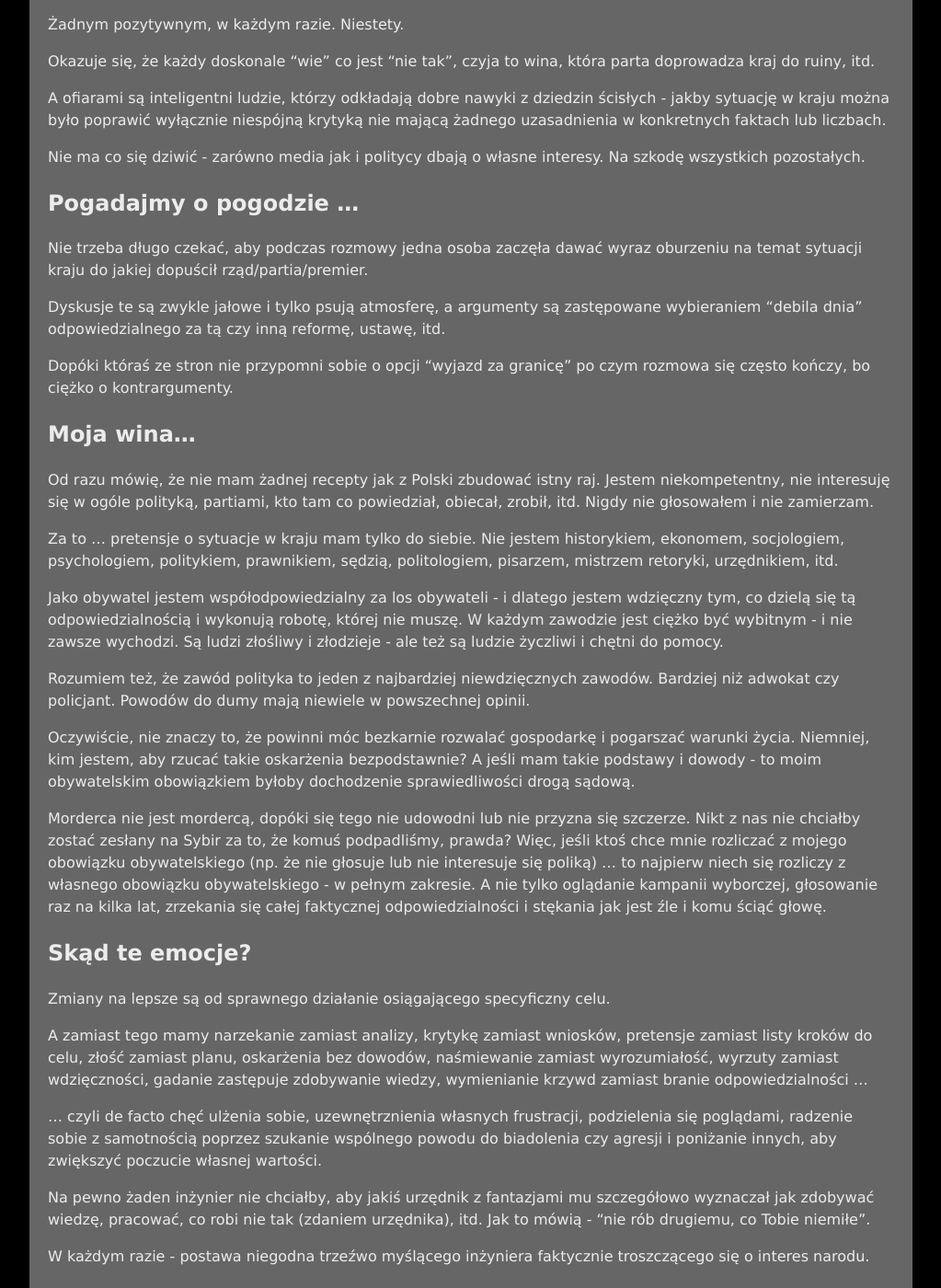
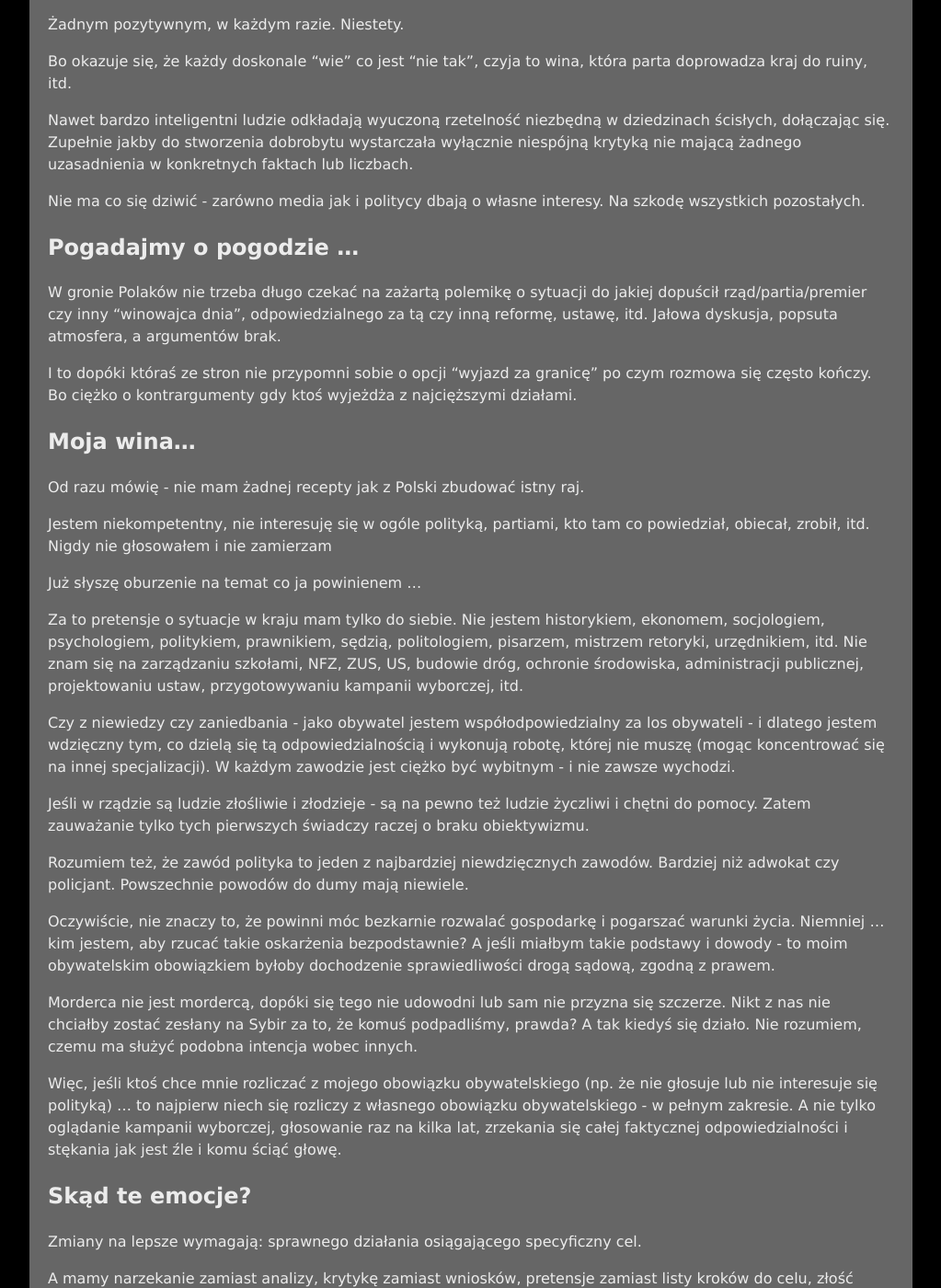
Before and after one commit to e2/cezarybaginski.pl, a Jekyll site: the page built from _posts/2013-04-07-ratowanie-kraju.md, in a window 1280 px wide and 1400 px high, scrolled down 385 px. Shown: the whole window at 92% size, without its empty margins (128-1151 px from the left). Built offline with Jekyll 4.4.1, drawn with Linux system fonts in a browser that asks for light colours; some of the changed text lies outside the part shown.

Commit message:
cleanup the text

```diff
--- a/_posts/2013-04-07-ratowanie-kraju.md
+++ b/_posts/2013-04-07-ratowanie-kraju.md
@@ -10,112 +10,124 @@ Polityka naszego kraju zawsze wywołuje burzę emocji i powódź opinii. Zwykle
 
 Żadnym pozytywnym, w każdym razie. Niestety.
 
-Okazuje się, że każdy doskonale "wie" co jest "nie tak", czyja to wina, która parta doprowadza kraj do ruiny, itd.
+Bo okazuje się, że każdy doskonale "wie" co jest "nie tak", czyja to wina, która parta doprowadza kraj do ruiny, itd.
 
-A ofiarami są inteligentni ludzie, którzy odkładają dobre nawyki z dziedzin ścisłych - jakby sytuację w kraju można było poprawić wyłącznie niespójną krytyką nie mającą żadnego uzasadnienia w konkretnych faktach lub liczbach.
+Nawet bardzo inteligentni ludzie odkładają wyuczoną rzetelność niezbędną w dziedzinach ścisłych, dołączając się. Zupełnie jakby do stworzenia dobrobytu wystarczała wyłącznie niespójną krytyką nie mającą żadnego uzasadnienia w konkretnych faktach lub liczbach.
 
 Nie ma co się dziwić - zarówno media jak i politycy dbają o własne interesy. Na szkodę wszystkich pozostałych.
 
 ## Pogadajmy o pogodzie ...
 
-Nie trzeba długo czekać, aby podczas rozmowy jedna osoba zaczęła dawać wyraz oburzeniu na temat sytuacji kraju do jakiej dopuścił rząd/partia/premier.
+W gronie Polaków nie trzeba długo czekać na zażartą polemikę o sytuacji do jakiej dopuścił rząd/partia/premier czy inny "winowajca dnia", odpowiedzialnego za tą czy inną reformę, ustawę, itd. Jałowa dyskusja, popsuta atmosfera, a argumentów brak.
 
-Dyskusje te są zwykle jałowe i tylko psują atmosferę, a argumenty są zastępowane wybieraniem "debila dnia" odpowiedzialnego za tą czy inną reformę, ustawę, itd.
-
-Dopóki któraś ze stron nie przypomni sobie o opcji "wyjazd za granicę" po czym rozmowa się często kończy, bo ciężko o kontrargumenty.
+I to dopóki któraś ze stron nie przypomni sobie o opcji "wyjazd za granicę" po czym rozmowa się często kończy. Bo ciężko o kontrargumenty gdy ktoś wyjeżdża z najcięższymi działami.
 
 
 ## Moja wina...
 
-Od razu mówię, że nie mam żadnej recepty jak z Polski zbudować istny raj. Jestem niekompetentny, nie interesuję się w ogóle polityką, partiami, kto tam co powiedział, obiecał, zrobił, itd. Nigdy nie głosowałem i nie zamierzam.
+Od razu mówię - nie mam żadnej recepty jak z Polski zbudować istny raj.
 
-Za to ...  pretensje o sytuacje w kraju mam tylko do siebie. Nie jestem historykiem, ekonomem, socjologiem, psychologiem, politykiem, prawnikiem, sędzią, politologiem, pisarzem, mistrzem retoryki, urzędnikiem, itd.
+Jestem niekompetentny, nie interesuję się w ogóle polityką, partiami, kto tam co powiedział, obiecał, zrobił, itd. Nigdy nie głosowałem i nie zamierzam
 
-Jako obywatel jestem współodpowiedzialny za los obywateli - i dlatego jestem wdzięczny tym, co dzielą się tą odpowiedzialnością i wykonują robotę, której nie muszę. W każdym zawodzie jest ciężko być wybitnym - i nie zawsze wychodzi. Są ludzi złośliwy i złodzieje - ale też są ludzie życzliwi i chętni do pomocy.
+Już słyszę oburzenie na temat co ja powinienem ...
 
-Rozumiem też, że zawód polityka to jeden z najbardziej niewdzięcznych zawodów. Bardziej niż adwokat czy policjant. Powodów do dumy mają niewiele w powszechnej opinii.
+Za to pretensje o sytuacje w kraju mam tylko do siebie. Nie jestem historykiem, ekonomem, socjologiem, psychologiem, politykiem, prawnikiem, sędzią, politologiem, pisarzem, mistrzem retoryki, urzędnikiem, itd. Nie znam się na zarządzaniu szkołami, NFZ, ZUS, US, budowie dróg, ochronie środowiska, administracji publicznej, projektowaniu ustaw, przygotowywaniu kampanii wyborczej, itd.
 
-Oczywiście, nie znaczy to, że powinni móc bezkarnie rozwalać gospodarkę i pogarszać warunki życia. Niemniej, kim jestem, aby rzucać takie oskarżenia bezpodstawnie? A jeśli mam takie podstawy i dowody - to moim obywatelskim obowiązkiem byłoby dochodzenie sprawiedliwości drogą sądową.
+Czy z niewiedzy czy zaniedbania - jako obywatel jestem współodpowiedzialny za los obywateli - i dlatego jestem wdzięczny tym, co dzielą się tą odpowiedzialnością i wykonują robotę, której nie muszę (mogąc koncentrować się na innej specjalizacji). W każdym zawodzie jest ciężko być wybitnym - i nie zawsze wychodzi.
 
-Morderca nie jest mordercą, dopóki się tego nie udowodni lub nie przyzna się szczerze. Nikt z nas nie chciałby zostać zesłany na Sybir za to, że komuś podpadliśmy, prawda? Więc, jeśli ktoś chce mnie rozliczać z mojego obowiązku obywatelskiego (np. że nie głosuje lub nie interesuje się poliką) ... to najpierw niech się rozliczy z własnego obowiązku obywatelskiego - w pełnym zakresie. A nie tylko oglądanie kampanii wyborczej, głosowanie raz na kilka lat, zrzekania się całej faktycznej odpowiedzialności i stękania jak jest źle i komu ściąć głowę.
+Jeśli w rządzie są ludzie złośliwie i złodzieje - są na pewno też ludzie życzliwi i chętni do pomocy. Zatem zauważanie tylko tych pierwszych świadczy raczej o braku obiektywizmu.
+
+Rozumiem też, że zawód polityka to jeden z najbardziej niewdzięcznych zawodów. Bardziej niż adwokat czy policjant. Powszechnie powodów do dumy mają niewiele.
+
+Oczywiście, nie znaczy to, że powinni móc bezkarnie rozwalać gospodarkę i pogarszać warunki życia. Niemniej ... kim jestem, aby rzucać takie oskarżenia bezpodstawnie? A jeśli miałbym takie podstawy i dowody - to moim obywatelskim obowiązkiem byłoby dochodzenie sprawiedliwości drogą sądową, zgodną z prawem.
+
+Morderca nie jest mordercą, dopóki się tego nie udowodni lub sam nie przyzna się szczerze. Nikt z nas nie chciałby zostać zesłany na Sybir za to, że komuś podpadliśmy, prawda? A tak kiedyś się działo. Nie rozumiem, czemu ma służyć podobna intencja wobec innych.
+
+Więc, jeśli ktoś chce mnie rozliczać z mojego obowiązku obywatelskiego (np. że nie głosuje lub nie interesuje się polityką) ... to najpierw niech się rozliczy z własnego obowiązku obywatelskiego - w pełnym zakresie. A nie tylko oglądanie kampanii wyborczej, głosowanie raz na kilka lat, zrzekania się całej faktycznej odpowiedzialności i stękania jak jest źle i komu ściąć głowę.
 
 
 ## Skąd te emocje?
 
-Zmiany na lepsze są od sprawnego działanie osiągającego specyficzny celu.
+Zmiany na lepsze wymagają: sprawnego działania osiągającego specyficzny cel.
 
-A zamiast tego mamy narzekanie zamiast analizy, krytykę zamiast wniosków, pretensje zamiast listy kroków do celu, złość zamiast planu, oskarżenia bez dowodów, naśmiewanie zamiast wyrozumiałość, wyrzuty zamiast wdzięczności, gadanie zastępuje zdobywanie wiedzy, wymienianie krzywd zamiast branie odpowiedzialności ...
+A mamy narzekanie zamiast analizy, krytykę zamiast wniosków, pretensje zamiast listy kroków do celu, złość zamiast planu, oskarżenia bez dowodów, naśmiewanie zamiast wyrozumiałość, wyrzuty zamiast wdzięczności, gadanie zastępuje zdobywanie wiedzy, wymienianie krzywd zamiast branie odpowiedzialności ...
 
-... czyli de facto chęć ulżenia sobie, uzewnętrznienia własnych frustracji, podzielenia się poglądami, radzenie sobie z samotnością poprzez szukanie wspólnego powodu do biadolenia czy agresji i poniżanie innych, aby zwiększyć poczucie własnej wartości.
+... czyli de facto chęć ulżenia sobie, uzewnętrznienia własnych frustracji, podzielenia się poglądami, radzenie sobie z samotnością poprzez szukanie wspólnego powodu do biadolenia czy agresji i poniżanie innych, aby zwiększyć poczucie własnej wartości. Rozumiem te potrzeby, choć ani nie pochwalam, ani nie rozumiem czemu je przykrywać udawaną troską o społeczeństwo.
 
 Na pewno żaden inżynier nie chciałby, aby jakiś urzędnik z fantazjami mu szczegółowo wyznaczał jak zdobywać wiedzę, pracować, co robi nie tak (zdaniem urzędnika), itd. Jak to mówią - "nie rób drugiemu, co Tobie niemiłe".
 
-W każdym razie - postawa niegodna trzeźwo myślącego inżyniera faktycznie troszczącego się o interes narodu.
+W każdym razie - postawa niegodna trzeźwo myślącego inżyniera faktycznie troszczącego się o interes narodu. A przynajmniej trzeba się dobrze znać.
+
 
 ## Straciliśmy głowy
 
 A jak do tego doszło, że myślenie analityczne zostało zastąpione powszechnie powtarzanym bełkotem?
 
-Media i polityka.
+Proste: media i polityka.
 
-Media - bo szukają sensacji. Z dwóch milionów potrafią zrobić skandal, natomiast nieproporcjonalna utrata dziesiątek MILIARDÓW to słaby temat na artykuł. Powoduje to dwie rzeczy - ludzie tracą poczucie proporcji (np. narzekają na drobne podatki gminne) i koncentrują się na sensacyjnych ... pierdołach.
+Media - bo szukają sensacji. Z utraconych dwóch milionów złotych potrafią zrobić skandal, natomiast nieproporcjonalna utrata dziesiątek MILIARDÓW to słaby temat na artykuł. Powoduje to dwie rzeczy - ludzie tracą poczucie proporcji (np. narzekają na drobne podatki gminne) i koncentrują się na sensacyjnych ... pierdołach.
 
-Polityka - mało osób rozumie na czym to polega. Proponuję zajrzeć chociażby do [Wikipedii](http://pl.wikipedia.org/wiki/Polityka). Polityka nie jest od tego, aby rozwiązać problemy gospodarcze, tylko ... jest to sztuka bycia wybieranym! A jak to działa? Proste - politycy i partie mówią to, co się ludziom podoba - czy w to wierzą, czy robią inaczej, czy nie - to nieistotne.
+A polityka? Mało kto rozumie na czym to polega. Proponuję zajrzeć chociażby do [Wikipedii](http://pl.wikipedia.org/wiki/Polityka). Polityka nie jest od tego, aby stawiać czoło wyzwaniom gospodarczym, tylko ... jest to sztuka bycia wybieranym! A jak to działa? Proste - politycy i partie mówią to, co się ludziom podoba - czy w to wierzą, czy robią inaczej, czy nie - to nieistotne.
 
-Polityka powoduje, że ludzie koncentrują się kto co mówi (co zależy tylko od tego, co może przyciągnąć więcej wyborców) zamiast co można zrobić w kraju.
+Polityka powoduje, że ludzie koncentrują się na tym kto co mówi (co zależy tylko od tego, co może przyciągnąć więcej wyborców) zamiast co faktycznie można zrobić w kraju bez rozwalenia czegoś w innym miejscu.
 
-Może to kubeł zimnej wody, ale ... media są od tego, aby zarabiać na reklamach przy tematach szokujących i pobudzających ludzi emocjonalnie. A politycy, aby reprezentować i obrabiać opinie ludzi ... a nie, żeby w kraju było dobrze.
+Może to kubeł zimnej wody, ale ... media są od tego, aby zarabiać na reklamach przy tematach szokujących i pobudzających ludzi emocjonalnie. A politycy - od tego aby reprezentować i obrabiać opinie ludzi ... a nie, żeby w kraju było "dobrze".
 
 To OBYWATELE odpowiadają za gospodarkę i dobrobyt. A z definicji ROLĄ polityków jest mówić co tylko się da, aby zdobyć i utrzymać pozycję polityczną.
 
 Media i polityka to kolorowa karuzela kręcąca się wokół własnej osi - na której kręci się większość obywateli, myśląc że cała rzeczywistość się tak kręci. I stąd cały ten niekonkretny bełkot nawet u wybitnych intelektualistów - dali się wciągnąć jak widzowie w teatrzyk.
 
-Taka ich po prostu funkcja.
+Taka po prostu funkcja tych dwóch opiniotwórzych źródeł nieistotnych informacji.
 
-Dlatego zupełnie mnie nie interesują media, które nie zastępują DANYCH, tak jak polityka nie zastępuje EKONOMII I ODPOWIEDZIALNOŚCI OBYWATELSKIEJ.
-
-Co niestety się stało na szeroką skalę. Matrix.
+Dlatego zupełnie mnie nie interesują media, które nie zastępują DANYCH, tak jak polityka nie zastępuje EKONOMII I ODPOWIEDZIALNOŚCI OBYWATELSKIEJ - co niestety się stało na szeroką skalę. Matrix.
 
 
 ## Czego więc brakuje aby coś zdziałać?
 
-Ano właśnie. Tego, co przy zadaniu tekstowym. Dane, szukane, rozwiązanie. Albo plan, działanie, eksperymenty potwierdzające słuszność założeń, oczekiwany rezultat, realna wizja do której warto dążyć.
+Ano właśnie. Tego, co przy zadaniu tekstowym.
+
+  Dane, szukane, rozwiązanie.
+
+Albo plan, działanie, eksperymenty potwierdzające słuszność założeń, oczekiwany rezultat, realna wizja do której warto dążyć.
 
 Brakuje chociażby jasno zdefiniowanego problemu!
 
-Owszem, to niełatwe - morderczy wręcz wysiłek. Można bez końca topić kolejne godziny życia bez żadnego oświecenia.
+Owszem, to niełatwe - morderczy wręcz wysiłek, aby z raportów, opracowań, ustaw, statystyk odkryć co naprawdę jest nie tak. Można bez końca topić kolejne godziny życia bez żadnego oświecenia.
 
-Bez tego nawet nie ma dyskusji.
+A bez tego nawet nie ma dyskusji.
 
 
 ## Jaki jest obecnie największy problem Polski?
 
-To już jest dobre pytanie na start. Od tego powinna się zaczynać każdą dyskusję dotyczącą polityki lub gospodarki.
+To już jest dobre pytanie na start. Od tego powinna się zaczynać każdą dyskusję dotyczącą gospodarki lub reform.
 
-Niektórzy by się pośpieszyli z hasłami takimi jak "korupcja!", "wysokie podatki!", "deficyt!", "zadłużenie!", "nadmierna administracja!", "okradanie państwa!", "debile w rządzie!", "banki!", "kredyty!", "ZUS!", "sejm!", "PO!", "PiS!", "Unia Europejska!", ...
+Niektórzy by się pośpieszyli z hasłami takimi jak "korupcja!", "wysokie podatki!", "deficyt!", "zadłużenie!", "nadmierna administracja!", "okradanie państwa!", "debile w rządzie!", "banki!", "kredyty!", "ustawa przeciw zadłużaniu!", "ZUS!", "sejm!", "PO!", "PiS!", "Unia Europejska!", "JOW",...
 
 Oczywiście żadne z nich ani nie określa problemu, ani nie uzasadnia, że jest to największy problem.
 
-Sam przyznam, że nie znam największego problemu w naszych obecnych realiach. Dlatego jedyny na jaki mogę szczerze narzekać, to na negatywne postawy innych. Ale to przecież też nie pomaga.
+Sam przyznam, że nie znam największego problemu w naszych obecnych realiach. Dlatego jedyny na jaki mogę szczerze narzekać, to na negatywne postawy innych. Ale to przecież też nie pomaga - choć przyznam, że wolę polemikę niż, aby ludzie żalili się do ściany gdy jestem w pobliżu.
 
 
 ## Więc co dalej?
 
-
 Samo zdefiniowanie problemu jest przytłaczające i poza moimi kompetencjami. Chętnie bym odpłatnie zlecił badanie tego tematu (na ile mogę) i wspierałbym - o ile ktoś się tym zajmie rzetelnie i na serio (inaczej wolę czas i pieniądze inwestować w siebie i moją firmę - co dałoby mi większe pole do manewru gdyby mnie naszło zająć się tym samemu kiedyś).
 
-Najpierw - po inżyniersku zdefiniować problem. Albo chociaż podejście dążące do jakiegoś ustalonego celu. Ciężka, żmudna i niewdzięczna praca.
+Bez myślenia się nie obejdzie. Czyli odpada powtarzania haseł jakich pełno w komentarzach na różnych forach.
+
 
 
 ## Z której strony podejść ...
 
-I tutaj pierwszy dylemat: szukać i poprawiać definicję problemu (np. poprzez algorytmy genetyczne, wybierając dowolny duży problem, następnie zastępując coraz lepiej zdefiniowanymi, iterując po powiązaniach, przykładowo: problem ZUS - wymienić na problem do kogo trafiają pieniądze  - a potem jak są wydawane - a potem czy to problem nadmiernych regulacji czy wyborów konsumentów czy faktycznej korupcji - i potem od czego ten wybór zależy - czy ten wybór kształtują media czy szkoły, itd.) ... lub ... w izolacji testować losowe działania i monitorować wpływ - i w ten sposób na bieżąco poprawiać empirycznie sytuację, bez marnowanie czasu na sprecyzowanie problemu, którego może nawet nie da się sprecyzować (obieg zamknięty, zbyt wiele cyklicznych zależności, itd).
+Najpierw - po inżyniersku zdefiniować problem. Albo chociaż podejście dążące do jakiegoś ustalonego celu. Ciężka, żmudna i niewdzięczna praca.
+
+I tutaj pierwszy dylemat: szukać i poprawiać definicję problemu (np. poprzez algorytmy genetyczne, wybierając dowolny duży problem, następnie zastępując coraz lepiej zdefiniowanymi, iterując po powiązaniach, przykładowo: problem ZUS - wymienić na problem do kogo trafiają pieniądze  - a potem jak są wydawane - a potem czy to problem nadmiernych regulacji czy wyborów konsumentów czy faktycznej korupcji - i potem od czego ten wybór zależy - czy ten wybór kształtują media czy szkoły, itd.) ... lub ... w izolacji testować losowe działania i monitorować wpływ - i w ten sposób na bieżąco poprawiać empirycznie sytuację, bez marnowanie czasu na sprecyzowanie problemu, którego może nawet nie da się sprecyzować (zbyt wiele cyklicznych zależności, itd).
 
 Trzecie podejście to mogłoby być zaczynanie od ograniczanie problemów i działań tylko do tych, której najlepiej wykorzystują obecne możliwości i świadomość obywateli. Jaki obywatele mogą mieć wpływ i w jakim czasie? Nie znam się. Islandia to odosobniony przykład, a nie szablon typu "kopiuj i wklej".
 
+
 ## Przykłady
 
-"Problem ZUS" nie jest definicją problemu, bo zarówno ZUS jak i państwo tylko pośredniczą w transferze pieniędzy z jednego miejsca na drugie - a mi osobiście ciężko pojąć i poskładać dane, aby chociaż to przedstawić, a co dopiero przeanalizować. Jeśli problem dotyczy pieniędzy - to śledzenie ich przepływu jest konieczne. Nawet jeśli większość pieniędzy na ZUS trafia do ostatecznie podatników (lub banków - nie znam proporcji), to nie jest to złe, pod warunkiem, że podatnicy dokonują dobrych wyborów - jako konsumenci lub inwestorzy. Chyba, że np. korzystają z wypłat prawie w całości płacąc raty zaciągniętych kredytów. No i nie potrafię przewidzieć co będzie za rok - czy ZUS rozleci się (i może wyjdzie na dobre), czy rząd dostanie kolejne pożyczki czy może Polska załata to inflacją wbrew karom Unii, itd.
+"Problem ZUS" nie jest definicją problemu. Zarówno ZUS jak i państwo tylko pośredniczą w transferze pieniędzy z jednego miejsca na drugie - a mi osobiście ciężko pojąć i poskładać dane, aby chociaż to przedstawić, a co dopiero przeanalizować. Jeśli problem dotyczy pieniędzy - to nasuwa się śledzenie ich przepływu. Nawet jeśli większość pieniędzy na ZUS trafia do ostatecznie podatników (lub banków - nie znam proporcji), to nie jest to złe, pod warunkiem, że podatnicy dokonują dobrych wyborów - jako konsumenci lub inwestorzy. Chyba, że np. korzystają z wypłat prawie w całości płacąc raty zaciągniętych kredytów. No i nie potrafię przewidzieć co będzie za rok - czy ZUS rozleci się (i może nawet to wyjdzie na dobre o ile to nie zostawi emerytów/rencistów na lodzie), czy rząd dostanie kolejne pożyczki czy może Polska załata to inflacją pod groźbą kar od Unii, itd.
 
 ## Problem ze zbieraniem danych i dowodów
 
@@ -124,7 +136,9 @@ Może się okazać, że klucze do problemu mogą posiadać banki - informacje, k
 
 ## Winnego znajdziemy w lustrze
 
-Przypuszczam (!) że źródło problemu (jakkolwiek to będzie) to brak świadomości i psychologia ludzi. Niestety, nie możemy zamienić każdego obywatela w eksperta od całego zakresu dziedzin (polityka, gospodarka, ekonomia, prawo, psychologia, socjologia, statystyka, ...) i raczej to byłby ogromny koszt bez zysku (chyba, że Polacy żyliby z takiego zorganizowanego i drogiego "konsultingu" na rzecz innych państw - choć nie sądzę, że nawet byłby na to wystarczający popyt). Inna opcja to zorganizować się, gdzie każdy zajmie się wąską dziedziną (np. korupcja konkretnej instytucji, szczegółowe zestawienie poszczególnych grup społecznych, historyczna skuteczność różnych inicjatyw społecznych, itd.)
+Przypuszczam (!) że źródło problemu (jakkolwiek to będzie) to brak świadomości i psychologia ludzi. Niestety, nie możemy zamienić każdego obywatela w eksperta od całego zakresu dziedzin (polityka, gospodarka, ekonomia, prawo, psychologia, socjologia, statystyka, ...) i raczej to byłby ogromny koszt bez zysku (chyba, że Polacy żyliby z takiego zorganizowanego i drogiego "konsultingu" na rzecz innych państw - choć nie sądzę, że nawet byłby na to wystarczający popyt).
+
+Inna opcja to zorganizować się, gdzie każdy zajmie się wąską dziedziną (np. korupcja konkretnej instytucji, szczegółowe zestawienie poszczególnych grup społecznych, historyczna skuteczność różnych inicjatyw społecznych, itd.). Zawsze to lepsze niż wspólne omawianie zestawianie różnic obietnic wyborczych danych partii.
 
 
 ## Co dalej ...
@@ -137,3 +151,5 @@ Nie liznąłem tematu, a już się rozpisałem. Myślałem o tym, aby zebrać, p
 W czerwcu pewnie pojawi się raport NIK za 2012 rok. Lektura obowiązkowa dla tych, co się interesują - bo to główne i najlepsze źródło większości danych.
 
 Oprócz tego, wciąż jestem w szoku jak bardzo na czasie są wykłady i książki wybitnych ekonomistów takich jak Milton Friedman i Thomas Sowell (polecam nawet filmy na YouTube - pewnie nawet sporo będzie z polskimi napisami).
+
+Nie spodziewam się dużego zainteresowania moimi przemyśleniami - kontakt przez FB na razie: [Cezary Bagiński](https://www.facebook.com/cezary.baginski?ref=tn_tnmn).
```
